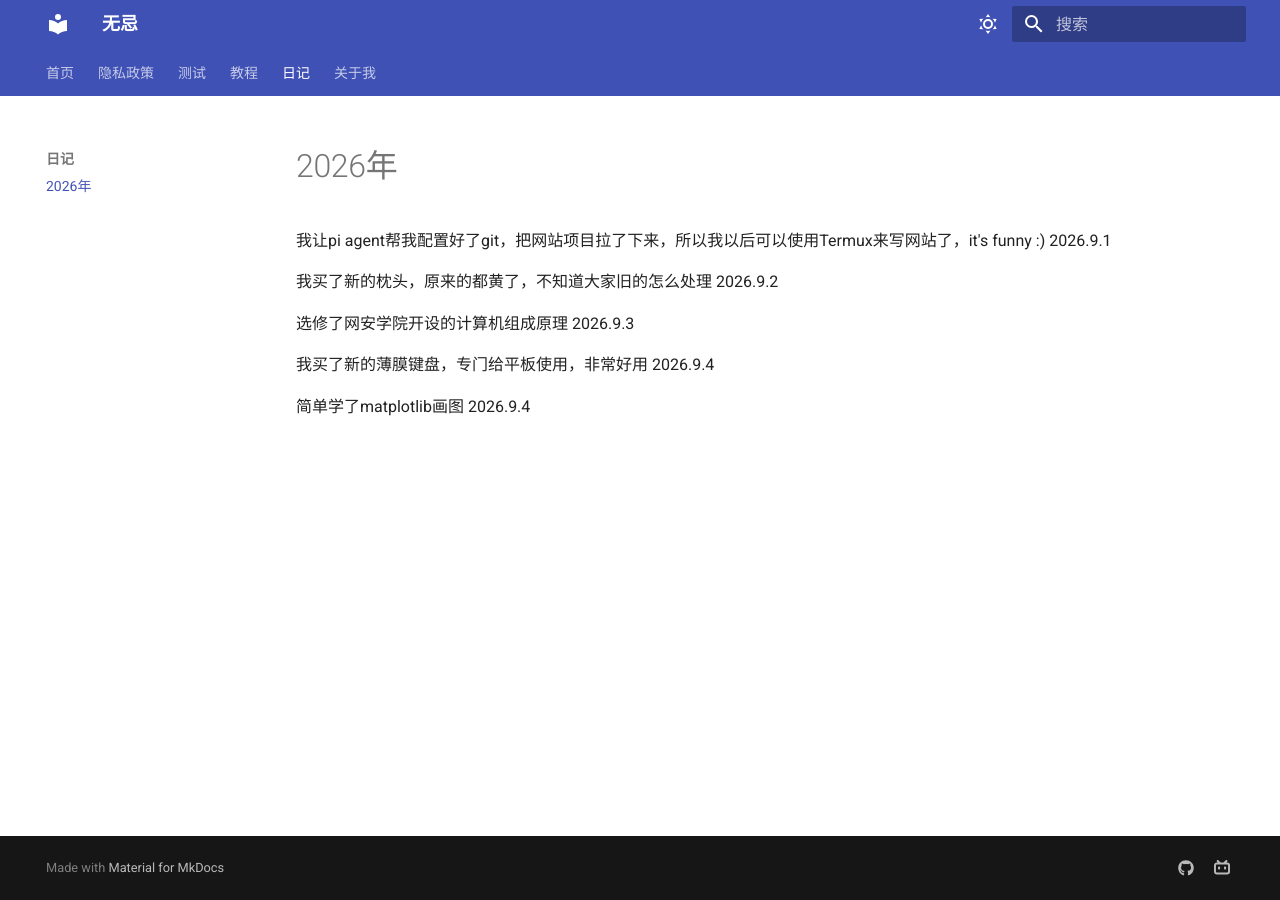
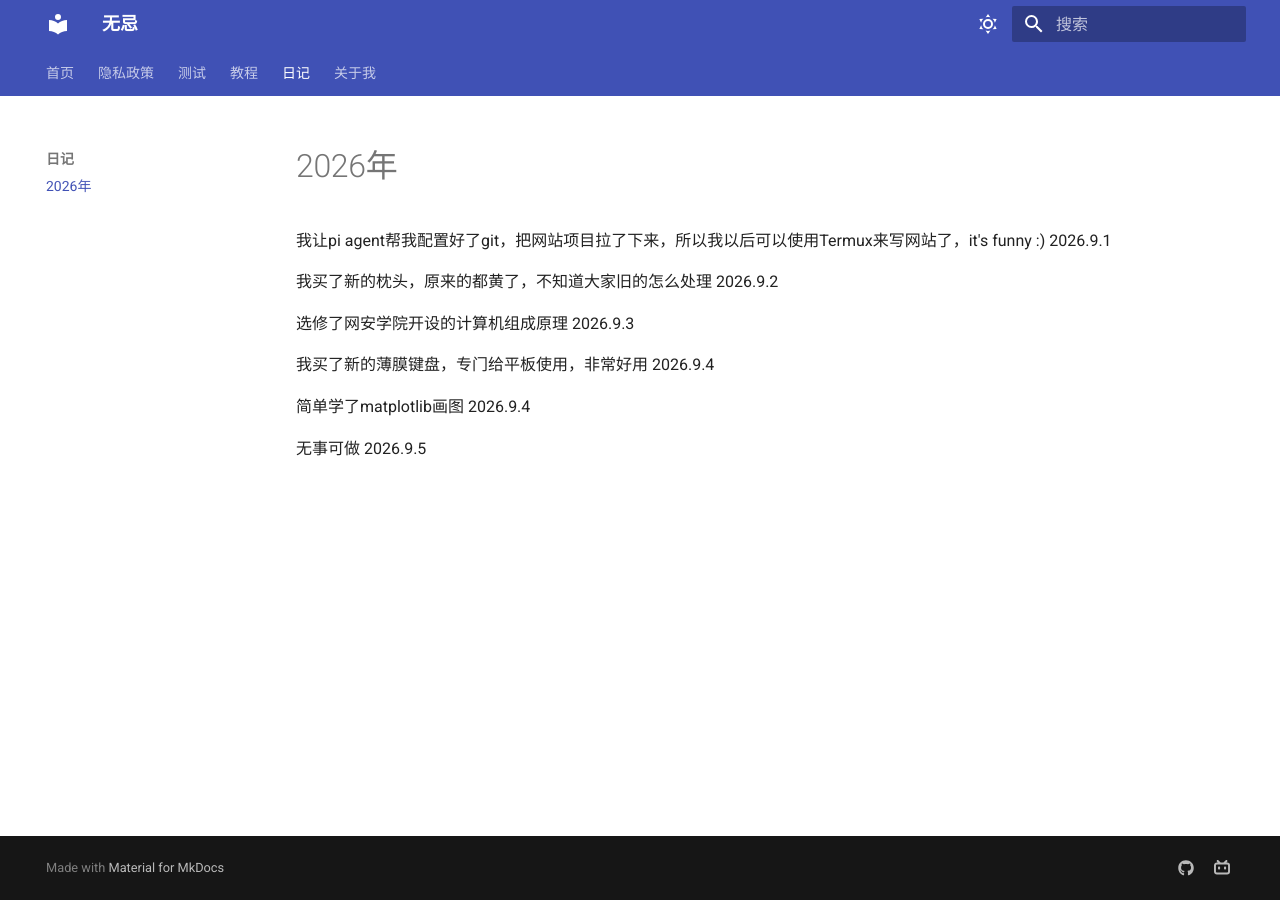
Before and after one commit to Hujiko02/Hujiko02.github.io, an MkDocs documentation site: the page built from docs/diary/2026.md, in a window 1280 px wide. Built offline with MkDocs 1.6.1 and Material for MkDocs 9.7.7, drawn with Linux system fonts in a browser that asks for light colours.

Commit message:
Auto update 2026-09-06 14:58:42

```diff
--- a/docs/diary/2026.md
+++ b/docs/diary/2026.md
@@ -7,3 +7,5 @@
 我买了新的薄膜键盘，专门给平板使用，非常好用 2026.9.4
 
 简单学了matplotlib画图 2026.9.4
+
+无事可做 2026.9.5
```
